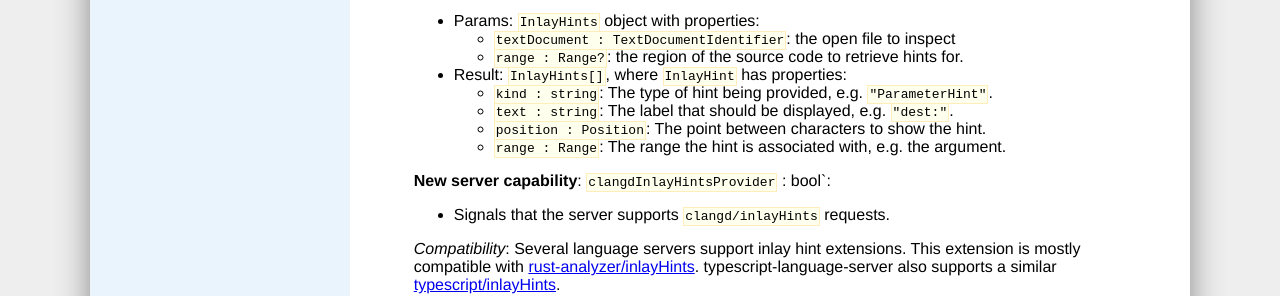
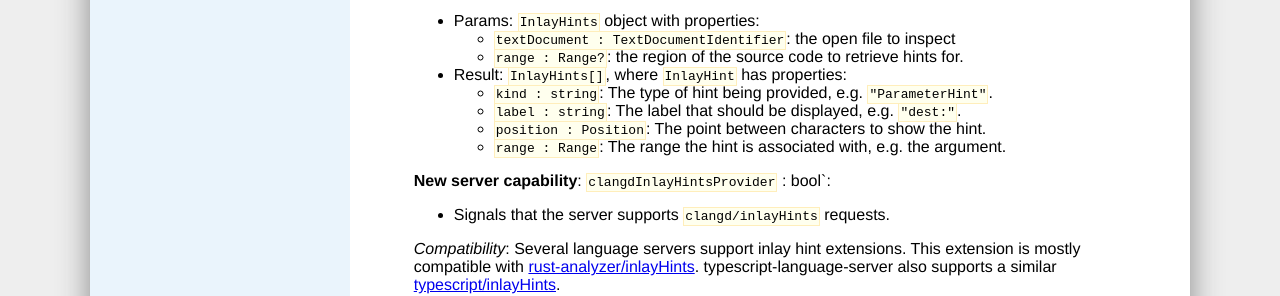
Before and after one commit to llvm/clangd-www, a Jekyll site: the page built from extensions.md, in a window 1280 px wide and 900 px high, scrolled down 4820 px. Shown: the part 504-800 px from the top of the window. Built offline with Jekyll 4.4.1, drawn with Linux system fonts in a browser that asks for light colours; our own code applies the rules of GitHub Pages for plain Markdown files.

Commit message:
Oops, label rather than text

```diff
--- a/extensions.md
+++ b/extensions.md
@@ -270,7 +270,7 @@ clangd can provide several categories of hints.
    - `range : Range?`: the region of the source code to retrieve hints for.
  - Result: `InlayHints[]`, where `InlayHint` has properties:
    - `kind : string`: The type of hint being provided, e.g. `"ParameterHint"`.
-   - `text : string`: The label that should be displayed, e.g. `"dest:"`.
+   - `label : string`: The label that should be displayed, e.g. `"dest:"`.
    - `position : Position`: The point between characters to show the hint.
    - `range : Range`: The range the hint is associated with, e.g. the argument.
 
```
